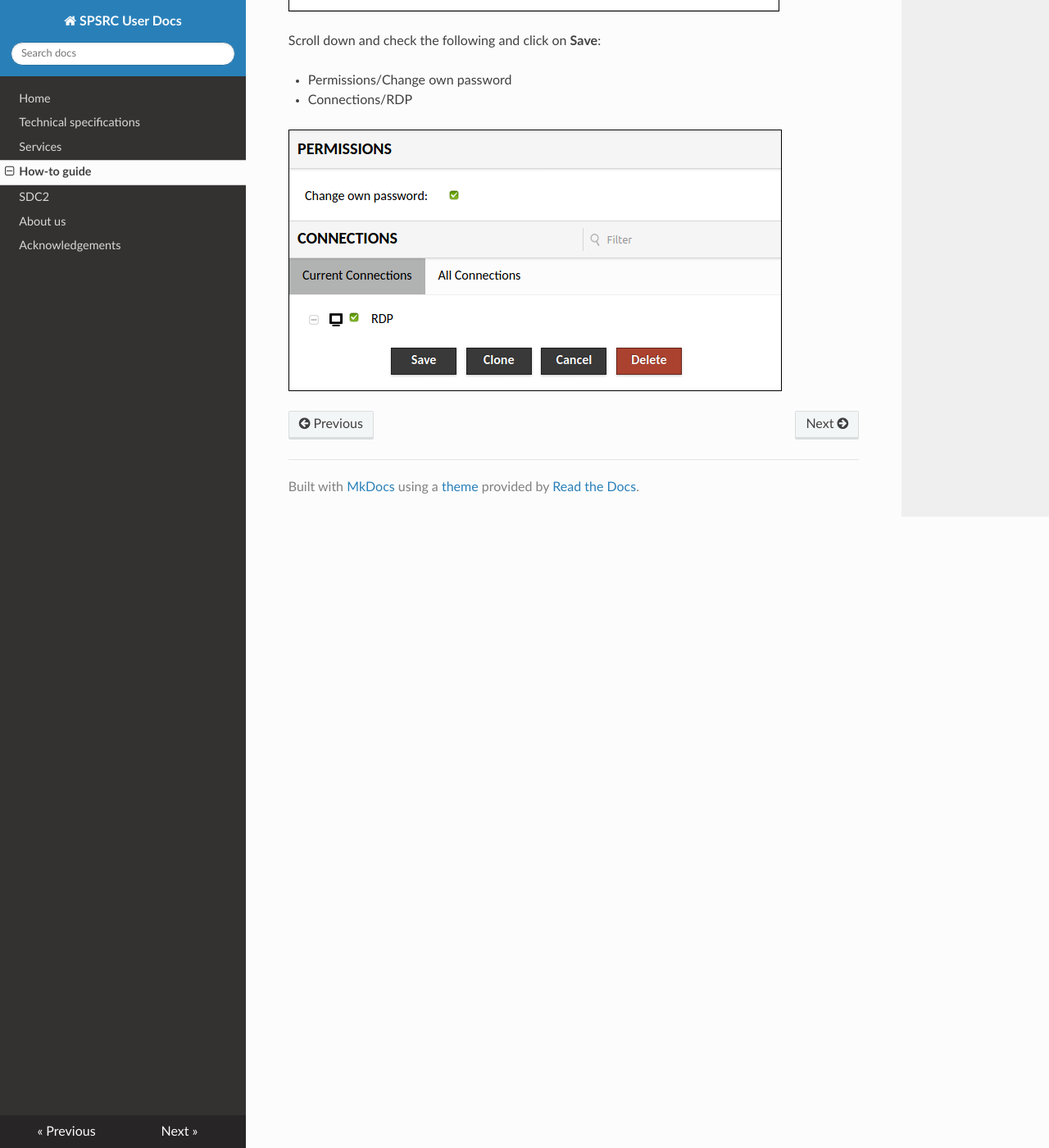
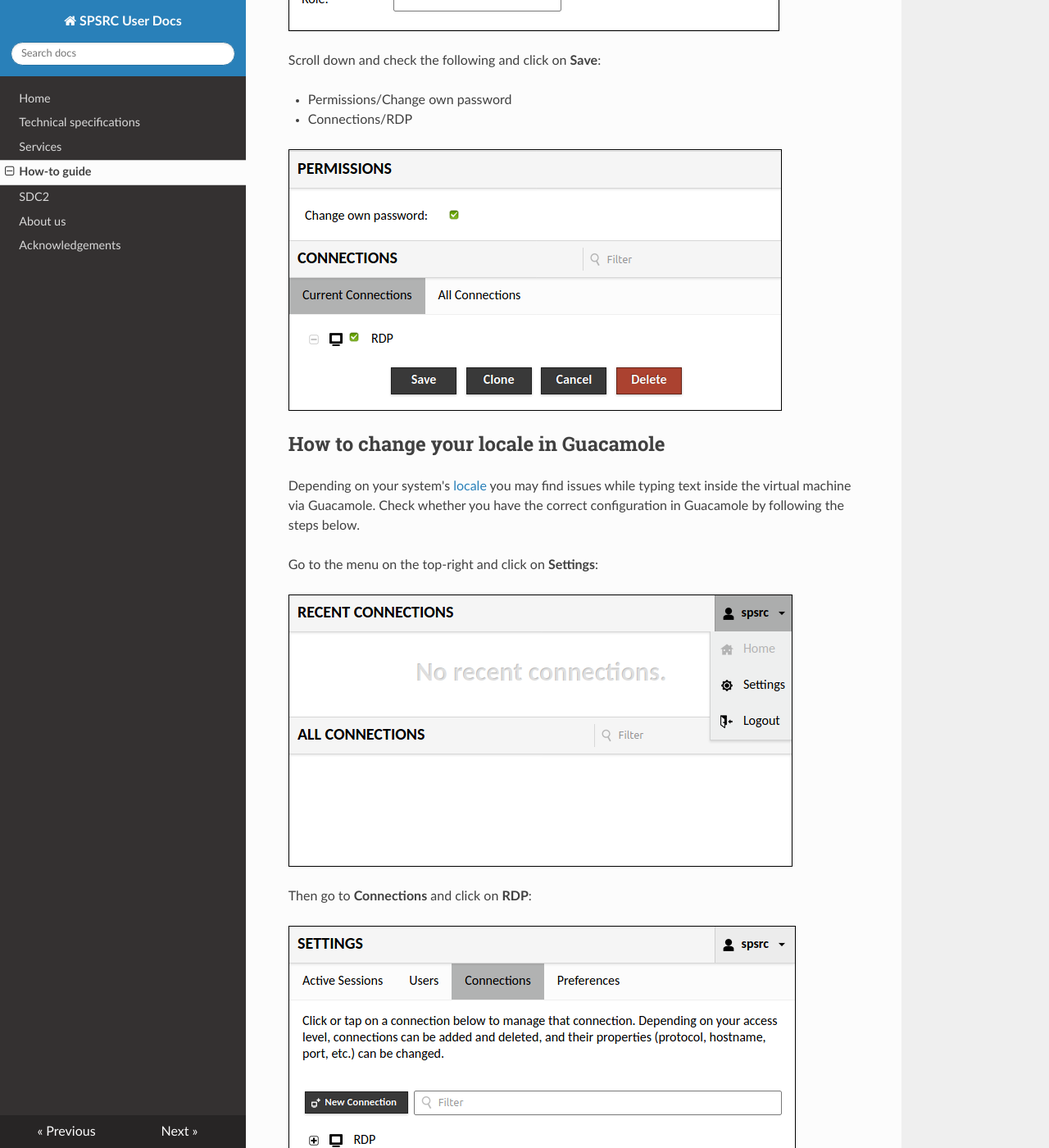
Before and after one commit to espsrc/spsrc_user_docs, an MkDocs documentation site: the page built from docs/howto.md, in a window 1280 px wide and 1400 px high, scrolled down 5538 px. Shown: the whole window at 82% size. Built offline with MkDocs 1.6.1, drawn with Linux system fonts in a browser that asks for light colours; nearby versions of some CDN libraries; some of the changed text lies outside the part shown.

Commit message:
How to change locale in Guacamole

```diff
--- a/docs/howto.md
+++ b/docs/howto.md
@@ -120,3 +120,23 @@ Scroll down and check the following and click on **Save**:
 * Connections/RDP
 
 ![](images/guac-add-user-3.png)
+
+## How to change your locale in Guacamole
+
+Depending on your system's [locale](https://en.wikipedia.org/wiki/Locale_(computer_software))
+you may find issues while typing text inside the virtual machine via Guacamole. Check
+whether you have the correct configuration in Guacamole by following the steps below.
+
+Go to the menu on the top-right and click on **Settings**:
+
+![](images/guac-menu-user.png)
+
+Then go to **Connections** and click on **RDP**:
+
+![](images/guac-locale-1.png)
+
+Now look for the **Basic Settings** section and choose the correct **keyboard layout**:
+
+![](images/guac-locale-2.png)
+
+Do not forget to scroll down and on **Save**.
```
